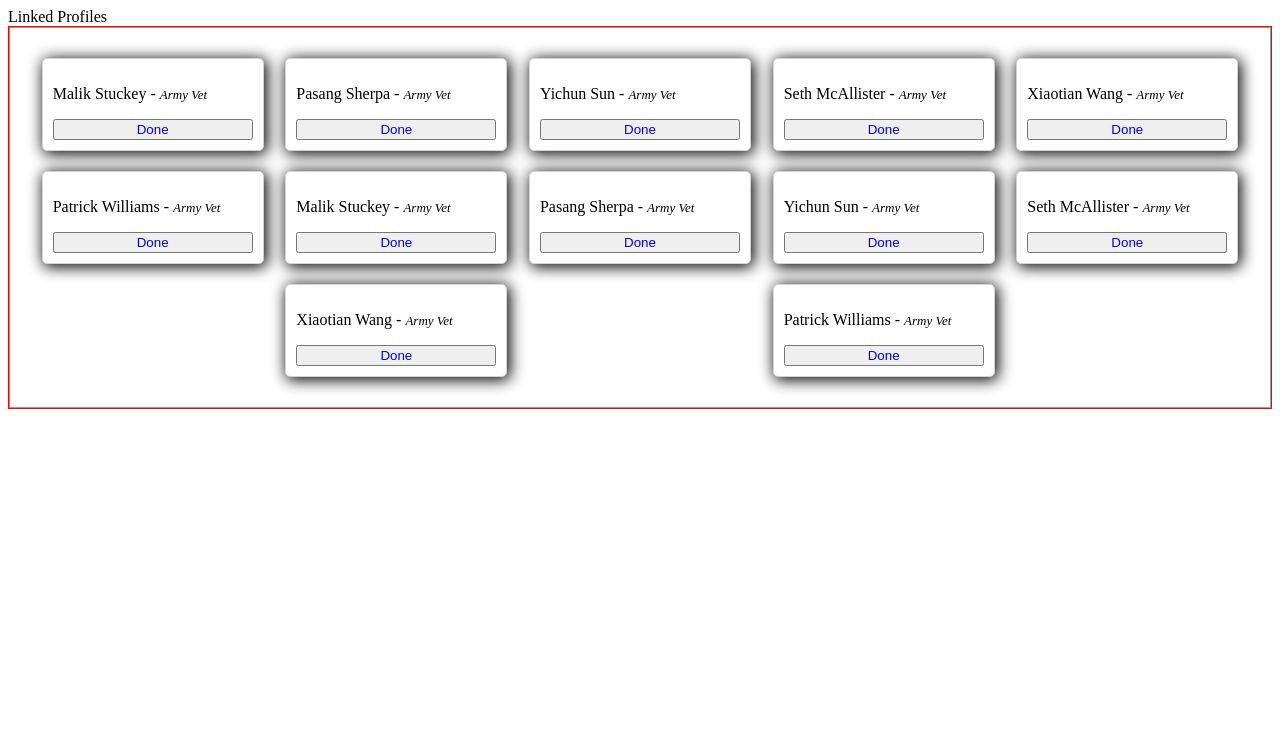
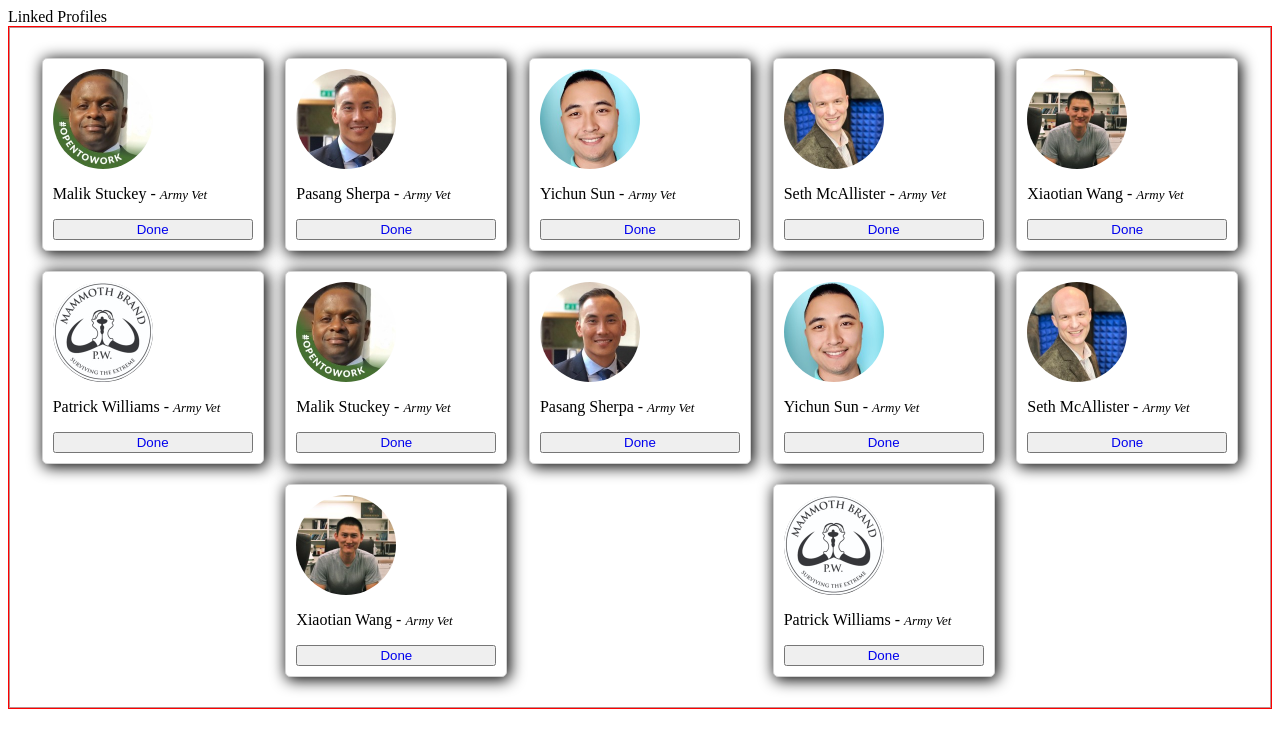
Before and after one commit to gtulkn12/flex_exercise, a plain HTML site: page index.html in a window 1280 px wide. Drawn offline with Linux system fonts and the light colour scheme.

Commit message:
updated img links

```diff
--- a/index.html
+++ b/index.html
@@ -13,7 +13,7 @@
         <div class="inner_container">
 
                 <div class="profile_card">
-                        <img class="medium_img" src="../firsthtml/images/1615382925770.jpg" alt="">
+                        <img class="medium_img" src="./images/1615382925770.jpg" alt="">
                         <p>Malik Stuckey - <span>Army Vet</span> </p>
                         <button>
                                 <a href="https://www.linkedin.com/in/malik-stuckey/" target="_blank">Done</a>
@@ -21,7 +21,7 @@
                 </div>
 
                 <div class="profile_card">
-                        <img class="medium_img" src="../firsthtml/images/1598617735543.jpg" alt="">
+                        <img class="medium_img" src="./images/1598617735543.jpg" alt="">
                         <p>Pasang Sherpa - <span>Army Vet</span> </p>
                         <button>
                                 <a href="https://www.linkedin.com/in/pasang-sherpa1/" target="_blank">Done</a>
@@ -29,7 +29,7 @@
                 </div>
 
                 <div class="profile_card">
-                        <img class="medium_img" src="../firsthtml/images/1601671071307.jpg" alt="">
+                        <img class="medium_img" src="./images/1601671071307.jpg" alt="">
                         <p>Yichun Sun - <span>Army Vet</span> </p>
                         <button>
                                 <a href="hhttps://www.linkedin.com/in/sunyichun/" target="_blank">Done</a>
@@ -37,7 +37,7 @@
                 </div>
 
                 <div class="profile_card">
-                        <img class="medium_img" src="../firsthtml/images/1591989637836.jpg" alt="">
+                        <img class="medium_img" src="./images/1591989637836.jpg" alt="">
                         <p>Seth McAllister - <span>Army Vet</span> </p>
                         <button>
                                 <a href="https://www.linkedin.com/in/seth-mcallister-b29b93115/" target="_blank">Done</a>
@@ -45,7 +45,7 @@
                 </div>
 
                 <div class="profile_card">
-                        <img class="medium_img" src="../firsthtml/images/1570160701156.jpg" alt="">
+                        <img class="medium_img" src="./images/1570160701156.jpg" alt="">
                         <p>Xiaotian Wang - <span>Army Vet</span> </p>
                         <button>
                                 <a href="https://www.linkedin.com/in/xt-wang/" target="_blank">Done</a>
@@ -53,7 +53,7 @@
                 </div>
 
                 <div class="profile_card">
-                        <img class="medium_img" src="../firsthtml/images/1561765902670.jpg" alt="">
+                        <img class="medium_img" src="./images/1561765902670.jpg" alt="">
                         <p>Patrick Williams - <span>Army Vet</span> </p>
                         <button>
                                 <a href="https://www.linkedin.com/in/patrick-w-59480117a/" target="_blank">Done</a>
@@ -62,7 +62,7 @@
 
 
                 <div class="profile_card">
-                        <img class="medium_img" src="../firsthtml/images/1615382925770.jpg" alt="">
+                        <img class="medium_img" src="./images/1615382925770.jpg" alt="">
                         <p>Malik Stuckey - <span>Army Vet</span> </p>
                         <button>
                                 <a href="https://www.linkedin.com/in/malik-stuckey/" target="_blank">Done</a>
@@ -70,7 +70,7 @@
                 </div>
 
                 <div class="profile_card">
-                        <img class="medium_img" src="../firsthtml/images/1598617735543.jpg" alt="">
+                        <img class="medium_img" src="./images/1598617735543.jpg" alt="">
                         <p>Pasang Sherpa - <span>Army Vet</span> </p>
                         <button>
                                 <a href="https://www.linkedin.com/in/pasang-sherpa1/" target="_blank">Done</a>
@@ -78,7 +78,7 @@
                 </div>
 
                 <div class="profile_card">
-                        <img class="medium_img" src="../firsthtml/images/1601671071307.jpg" alt="">
+                        <img class="medium_img" src="./images/1601671071307.jpg" alt="">
                         <p>Yichun Sun - <span>Army Vet</span> </p>
                         <button>
                                 <a href="hhttps://www.linkedin.com/in/sunyichun/" target="_blank">Done</a>
@@ -87,7 +87,7 @@
 
 
                 <div class="profile_card">
-                        <img class="medium_img" src="../firsthtml/images/1591989637836.jpg" alt="">
+                        <img class="medium_img" src="./images/1591989637836.jpg" alt="">
                         <p>Seth McAllister - <span>Army Vet</span> </p>
                         <button>
                                 <a href="https://www.linkedin.com/in/seth-mcallister-b29b93115/" target="_blank">Done</a>
@@ -95,7 +95,7 @@
                 </div>
 
                 <div class="profile_card">
-                        <img class="medium_img" src="../firsthtml/images/1570160701156.jpg" alt="">
+                        <img class="medium_img" src="./images/1570160701156.jpg" alt="">
                         <p>Xiaotian Wang - <span>Army Vet</span> </p>
                         <button>
                                 <a href="https://www.linkedin.com/in/xt-wang/" target="_blank">Done</a>
@@ -103,7 +103,7 @@
                 </div>
 
                 <div class="profile_card">
-                        <img class="medium_img" src="../firsthtml/images/1561765902670.jpg" alt="">
+                        <img class="medium_img" src="./images/1561765902670.jpg" alt="">
                         <p>Patrick Williams - <span>Army Vet</span> </p>
                         <button>
                                 <a href="https://www.linkedin.com/in/patrick-w-59480117a/" target="_blank">Done</a>
```
